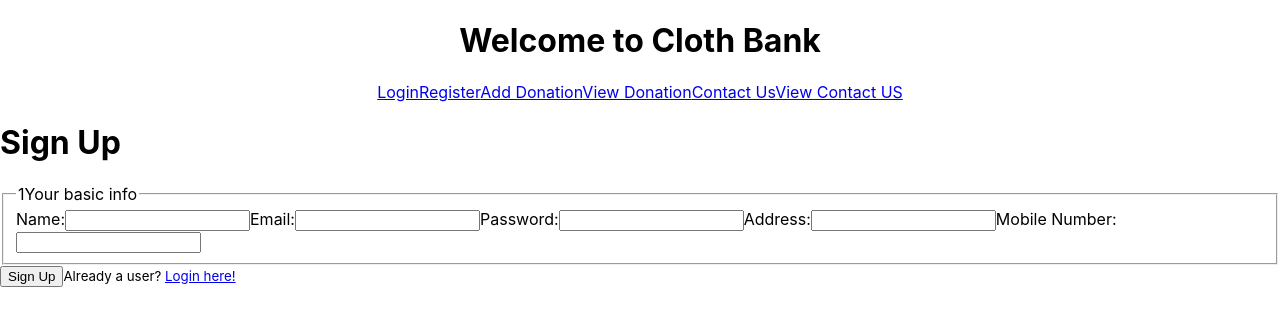
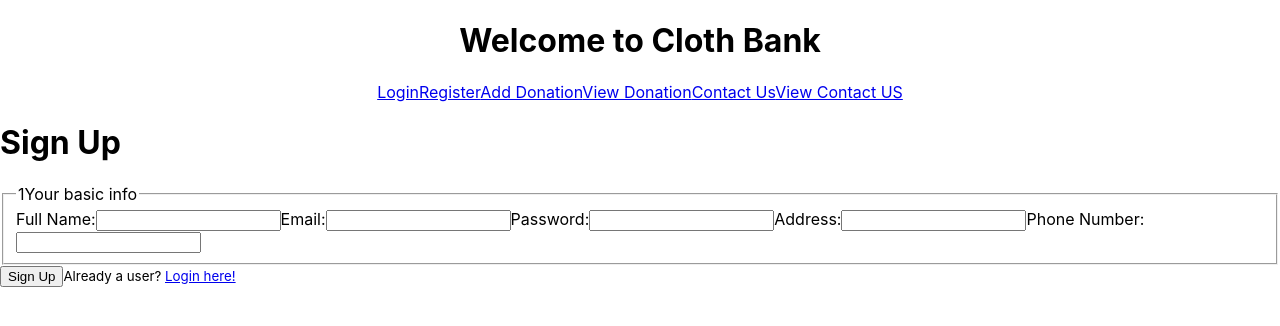
Before and after one commit to karunatamang/web_frontend, a React (Create React App) app: page /signup in a window 1280 px wide. Shown: the top 326 px of the page. Built offline with nearby package versions, Linux system fonts and the light colour scheme; the HTML template or start-up script is replaced by a standard one.

Commit message:
signup form

```diff
--- a/src/components/form/SignUpForm.js
+++ b/src/components/form/SignUpForm.js
@@ -14,11 +14,13 @@
         isRegistered: false
     }
 
+
     handleChange = (e) => {
         this.setState(
             { [e.target.name]: e.target.value }
         )
     }
+
 
     signUp = () => {
         const data = {
@@ -53,7 +55,7 @@
                     <h1>Sign Up</h1>
                     <fieldset>
                         <legend><span class="number">1</span>Your basic info</legend>
-                        <label for="name">Name:</label>
+                        <label for="name">Full Name:</label>
                         <input type="text" name="fullname" value={this.state.fullname}
                             onChange={this.handleChange} required />
 
@@ -69,7 +71,7 @@
                         <input type="text" name="address" value={this.state.address}
                             onChange={this.handleChange} required />
 
-                        <label for="phonenumber">Mobile Number:</label>
+                        <label for="phonenumber">Phone Number:</label>
                         <input type="text" name="phonenumber" value={this.state.phonenumber}
                             onChange={this.handleChange} required />
                     </fieldset>
```
